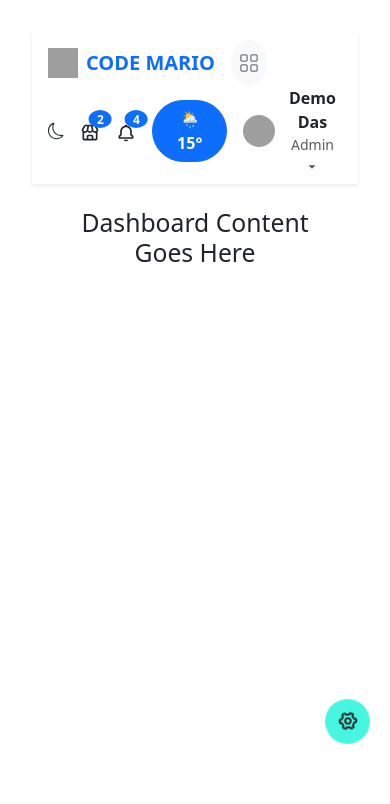
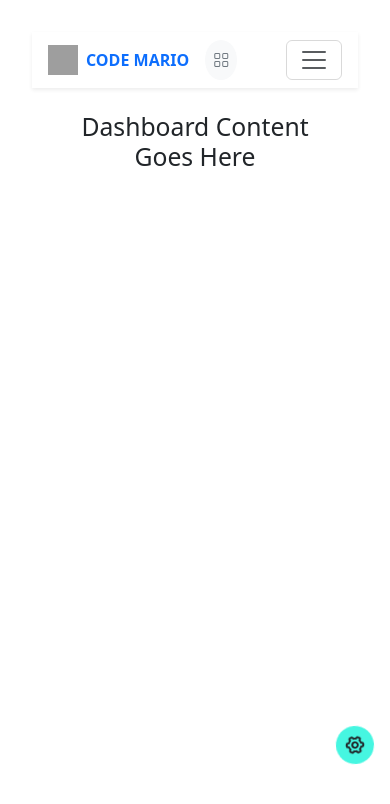
Before and after one commit to Anilpolai/CRM-System, a React (Vite) app: page / in a window 390 px wide. Shown: the top 804 px of the page. Built offline with nearby package versions, Linux system fonts and the light colour scheme; grey boxes are pictures that could not be loaded.

Commit message:
code change the by parfect resposive

```diff
--- a/src/components/Navber/navbar.css
+++ b/src/components/Navber/navbar.css
@@ -1,35 +1,46 @@
-
-.bg-teal {
-  background-color: #319790;
-  color: white;
+/* Light Mode */
+body {
+  background-color: #ffffff;
+  color: #000000;
+  transition: background-color 0.3s, color 0.3s;
 }
 
-.text-teal {
-  color: #319790;
+.navbar {
+  background-color: #ffffff;
 }
 
-.badge {
-  font-size: 0.6rem;
-  height: 18px;
-  line-height: 1;
-}
-/* Settings Icon - Circular + Animated */
-
-.bg-teal {
-  background-color: #319790;
-  color: white;
+/* Dark Mode */
+body.dark-mode {
+  background-color: #1e1e2f;
+  color: #ffffff;
 }
 
-.text-teal {
-  color: #319790;
+body.dark-mode .navbar {
+  background-color: #2e2e3e !important;
 }
 
+body.dark-mode .text-primary {
+  color: #66ffcc !important;
+}
+
+body.dark-mode .bg-white {
+  background-color: #2e2e3e !important;
+}
+
+body.dark-mode .text-muted {
+  color: #bbbbbb !important;
+}
+
+/* Badge Styling */
 .badge {
-  font-size: 0.6rem;
-  height: 18px;
-  line-height: 1;
+  font-size: 0.65rem;
+  min-width: 16px;
+  height: 16px;
+  line-height: 1.2;
+  padding: 2px;
 }
-/* Settings Icon - Circular + Animated */
+
+/* Settings Icon - Circular & Rotating */
 .settings-icon {
   width: 45px;
   height: 45px;
@@ -38,14 +49,13 @@
   display: flex;
   justify-content: center;
   align-items: center;
-  position: fixed; /* Important for floating effect */
-  bottom: 100px;    /* 100px above the bottom */
-  right: 20px;      /* Distance from right edge */
+  position: fixed;
+  bottom: 100px;
+  right: 20px;
   animation: rotate360 2s linear infinite;
   cursor: pointer;
-  z-index: 1000;    /* Stay above other content */
+  z-index: 1000;
 }
-
 
 @keyframes rotate360 {
   0% {
@@ -55,3 +65,27 @@
     transform: rotate(360deg);
   }
 }
+
+/* Responsive Adjustments */
+@media (max-width: 576px) {
+  .navbar .fs-5 {
+    font-size: 1rem !important;
+  }
+
+  .navbar .fw-bold {
+    font-size: 1rem !important;
+  }
+
+  .badge {
+    font-size: 0.55rem;
+    min-width: 14px;
+    height: 14px;
+  }
+
+  .settings-icon {
+    width: 38px;
+    height: 38px;
+    bottom: 80px;
+    right: 16px;
+  }
+}
--- a/src/components/Navber/navbar.jsx
+++ b/src/components/Navber/navbar.jsx
@@ -1,24 +1,37 @@
-import React from 'react';
+import React, { useState, useEffect } from 'react';
 import { Navbar, Button } from 'react-bootstrap';
-import { BiStore, BiBell } from 'react-icons/bi';
-import { BsMoon } from 'react-icons/bs';
+import { BiStore, BiBell, BiCog } from 'react-icons/bi';
+import { BsMoon, BsSun } from 'react-icons/bs';
 import { IoMdArrowDropdown } from 'react-icons/io';
-import './navbar.css'; // Assuming you have a CSS file for styling
-import { BiCog } from 'react-icons/bi';
+import './navbar.css';
 
 const CustomNavbar = ({ toggleSidebar }) => {
+    const [darkMode, setDarkMode] = useState(false);
+
+    useEffect(() => {
+        const savedTheme = localStorage.getItem("darkMode") === "true";
+        setDarkMode(savedTheme);
+    }, []);
+
+    useEffect(() => {
+        localStorage.setItem("darkMode", darkMode);
+        if (darkMode) {
+            document.body.classList.add("dark-mode");
+        } else {
+            document.body.classList.remove("dark-mode");
+        }
+    }, [darkMode]);
+
     return (
         <>
-            <Navbar expand="lg" className="bg-white py-2 shadow-sm px-3 justify-content-between">
-                {/* Left: Logo and Grid Icon */}
+            <Navbar collapseOnSelect expand="lg" className={`py-2 shadow-sm px-3 justify-content-between ${darkMode ? 'bg-dark' : 'bg-white'}`}>
+                {/* Left: Logo and Sidebar Toggle */}
                 <div className="d-flex align-items-center gap-3">
-                    {/* Logo */}
                     <div className="d-flex align-items-center gap-2">
                         <img src="/logo.png" alt="logo" width="30" height="30" />
                         <span className="fw-bold fs-5 text-uppercase text-primary">Code Mario</span>
                     </div>
 
-                    {/* Grid Icon to toggle sidebar */}
                     <div
                         className="bg-light rounded-circle p-2"
                         style={{ cursor: 'pointer' }}
@@ -28,12 +41,18 @@ const CustomNavbar = ({ toggleSidebar }) => {
                     </div>
                 </div>
 
-                {/* Right: Icons and Profile */}
-                <div className="d-flex align-items-center gap-3">
-                    {/* Theme Switch */}
-                    <BsMoon className="fs-5" />
+                <Navbar.Toggle aria-controls="responsive-navbar-nav" />
+                <Navbar.Collapse id="responsive-navbar-nav">
+                    {/* Right: Icons, Weather, User Info */}
+                    <div className="d-flex flex-wrap align-items-center gap-3 mt-2 mt-lg-0 ms-auto">
+                        {/* Theme Toggle */}
+                        {darkMode ? (
+                            <BsSun className="fs-5" onClick={() => setDarkMode(false)} style={{ cursor: 'pointer' }} />
+                        ) : (
+                            <BsMoon className="fs-5" onClick={() => setDarkMode(true)} style={{ cursor: 'pointer' }} />
+                        )}
 
-                    {/* Store Icon with badge */}
+                        {/* Store Icon */}
                         <div className="position-relative">
                             <BiStore className="fs-5" />
                             <span className="badge bg-primary rounded-circle position-absolute top-0 start-100 translate-middle px-2">
@@ -41,7 +60,7 @@ const CustomNavbar = ({ toggleSidebar }) => {
                             </span>
                         </div>
 
-                    {/* Bell Icon with badge */}
+                        {/* Bell Icon */}
                         <div className="position-relative">
                             <BiBell className="fs-5" />
                             <span className="badge bg-primary rounded-circle position-absolute top-0 start-100 translate-middle px-2">
@@ -49,7 +68,7 @@ const CustomNavbar = ({ toggleSidebar }) => {
                             </span>
                         </div>
 
-                    {/* Weather Button */}
+                        {/* Weather */}
                         <Button variant="primary" className="rounded-pill px-3 fw-bold">
                             🌦 15°
                         </Button>
@@ -71,9 +90,10 @@ const CustomNavbar = ({ toggleSidebar }) => {
                             </div>
                         </div>
                     </div>
+                </Navbar.Collapse>
+            </Navbar>
 
-            </Navbar>
-            {/* Settings icon fixed at bottom right */}
+            {/* Settings Icon (Bottom Right) */}
             <div className="settings-icon">
                 <BiCog size={22} />
             </div>
--- a/src/components/Sidebar/sidebar.css
+++ b/src/components/Sidebar/sidebar.css
@@ -5,14 +5,12 @@
   background-color: #348c87;
   color: white;
   position: fixed;
+  top: 63px; /* adjust based on navbar height */
   left: 0;
-  top: 64px; /* Navbar height */
-  transition: transform 0.3s ease;
   z-index: 999;
-  display: flex;
-  /* flex-direction: column; */
-  /* justify-content: space-between; */
   padding: 0 15px 20px;
+  transition: transform 0.3s ease-in-out;
+  overflow-y: auto;
 }
 
 .sidebar.closed {
@@ -45,3 +43,8 @@
   background-color: rgba(255, 255, 255, 0.1);
   border-radius: 8px;
 }
+
+/* Dark Mode Support */
+body.dark-mode .sidebar {
+  background-color: #224c48;
+}
--- a/src/components/Sidebar/sidebar.jsx
+++ b/src/components/Sidebar/sidebar.jsx
@@ -1,6 +1,6 @@
 // src/components/Sidebar.jsx
 import React from 'react';
-import { BiHomeAlt, BiUser, BiChat, BiCog } from 'react-icons/bi';
+import { BiHomeAlt, BiUser, BiChat } from 'react-icons/bi';
 import './sidebar.css';
 
 const Sidebar = ({ isOpen }) => {
@@ -17,7 +17,6 @@ const Sidebar = ({ isOpen }) => {
           <BiChat size={20} /> <span>Messages</span>
         </li>
       </ul>
-
     </div>
   );
 };
```
Lines whose indentation alone changed are shown as unchanged.
